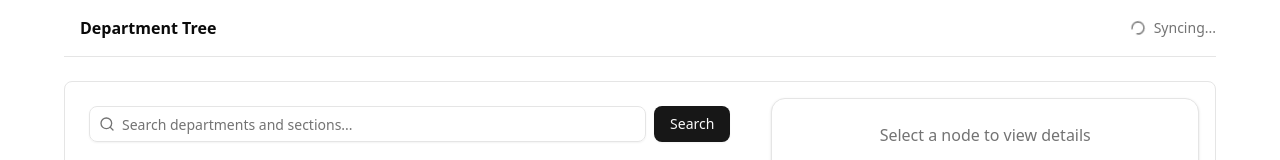
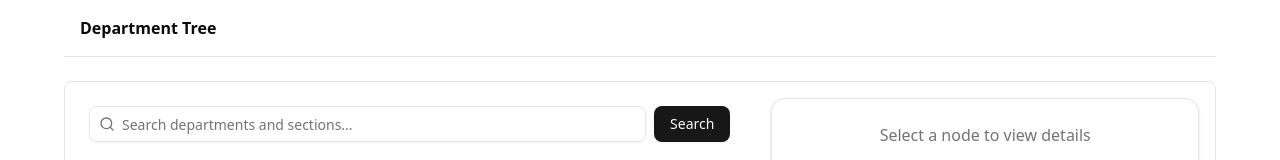
Before and after one commit to awsdang/dynamic-treeview, a React (Vite) app: page / in a window 1280 px wide. Shown: the top 160 px of the page. Built offline with nearby package versions, Linux system fonts and the light colour scheme.

Commit message:
adjusting app

```diff
--- a/src/App.tsx
+++ b/src/App.tsx
@@ -62,16 +62,8 @@ function App() {
 
   return (
     <div className="min-h-screen bg-background  max-w-6xl mx-auto">
-      <Header isSyncing></Header>
+      <Header isSyncing={isSyncing}></Header>
       <div className="flex items-center justify-between mb-6">
-
-        {/* <h1 className="text-3xl font-bold">Department Tree</h1>
-        {isSyncing && (
-          <div className="flex items-center gap-2 text-sm text-muted-foreground">
-            <Loader2 className="h-4 w-4 animate-spin" />
-            <span>Syncing...</span>
-          </div>
-        )} */}
       </div>
       <DndContext collisionDetection={closestCenter} onDragEnd={onDragEnd}>
         <ResizablePanelGroup direction="horizontal" className="min-h-[80vh] border rounded-md">
```
